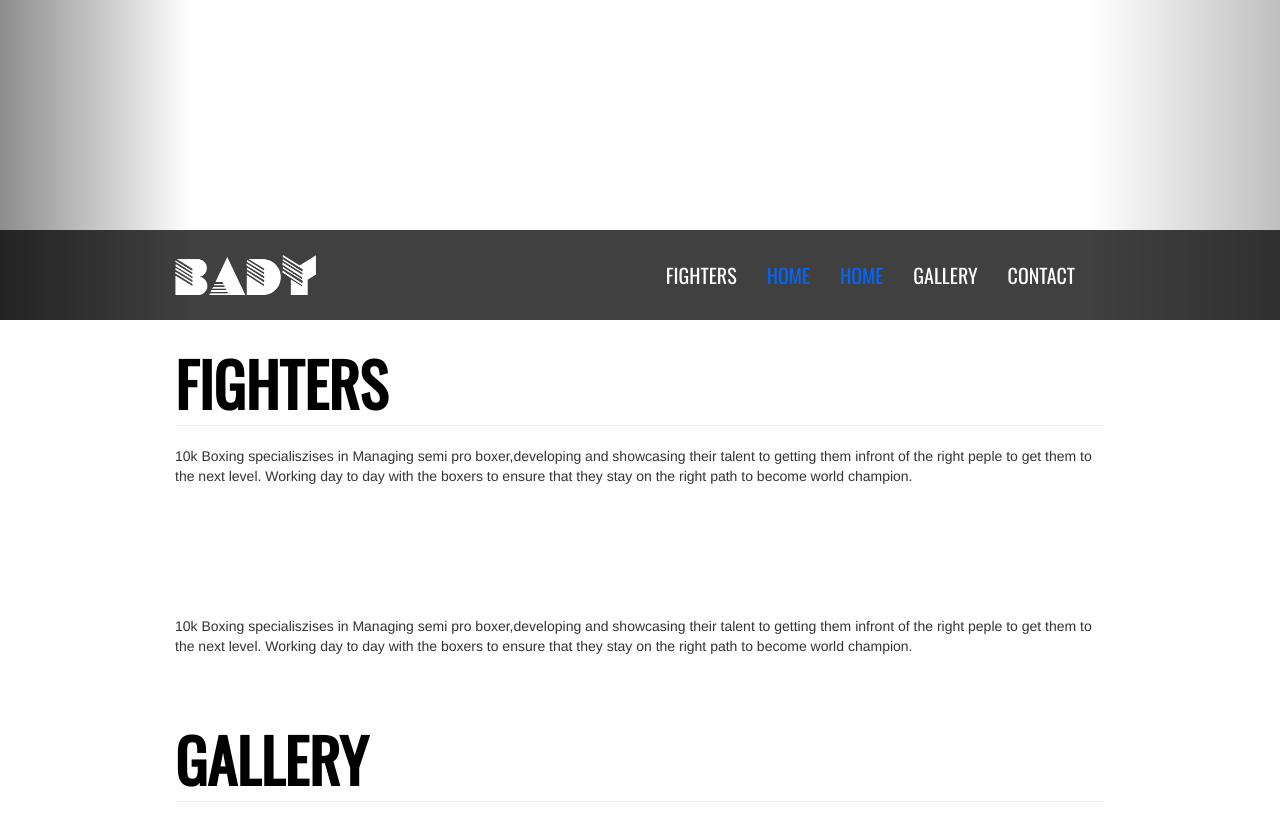
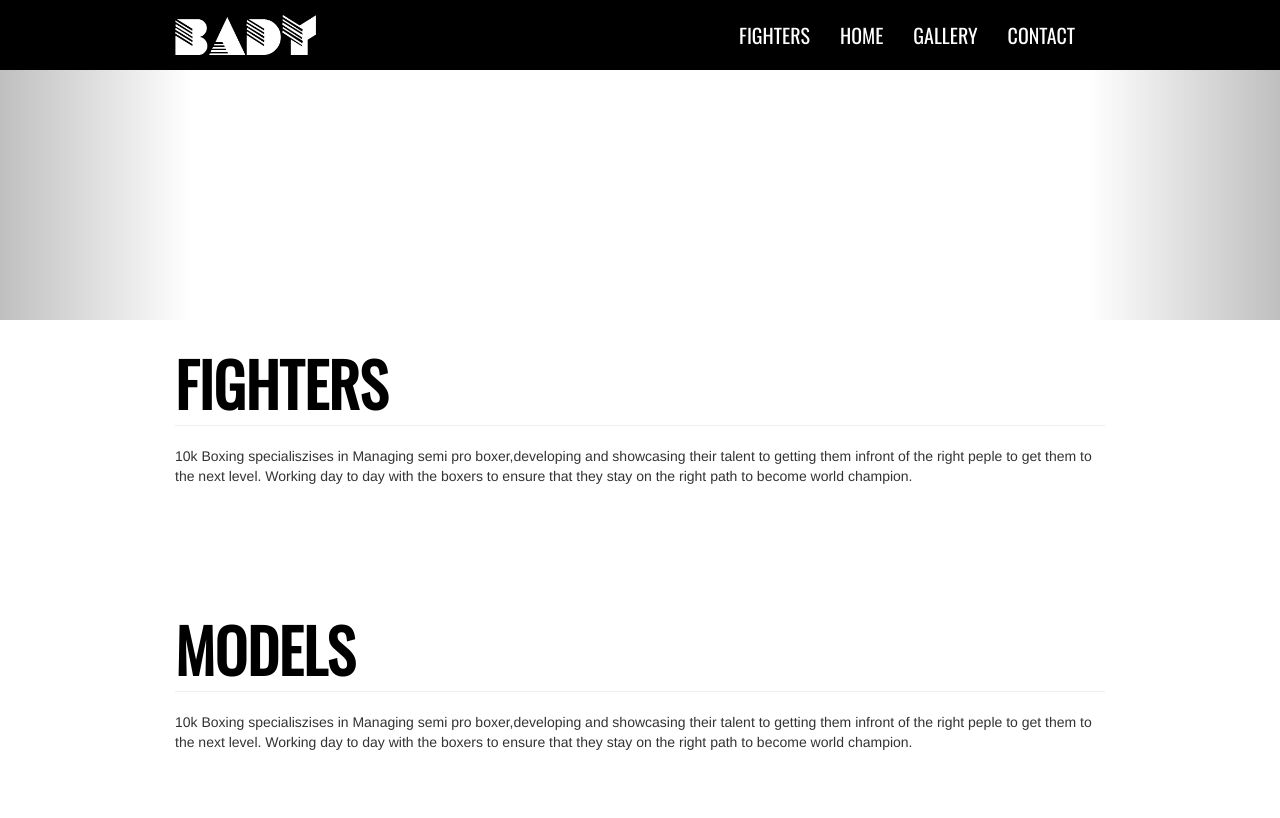
Before and after one commit to abeta/badymodels, a Jekyll site: the page built from _content/models.html, in a window 1280 px wide and 900 px high, scrolled down 580 px, cut to the strip 0-818 px from the top of the window. Built offline with Jekyll 4.4.1, drawn with Linux system fonts in a browser that asks for light colours.

Commit message:
Update _content/models.html

```diff
--- a/_content/models.html
+++ b/_content/models.html
@@ -1,9 +1,10 @@
 ---
-title: Home
-slug: index
+title: Models
 published: 1
 order: 0
+parent: index
 layout: home
-modified: '2015-02-02T12:56:19+00:00'
+slug: models
+modified: '2015-03-16T17:24:52+00:00'
 ---
 <p>10k Boxing specialiszises in Managing semi pro boxer,developing and showcasing their talent to getting them infront of the right peple to get them to the next level. Working day to day with the boxers to ensure that they stay on the right path to become world champion.</p>
```
